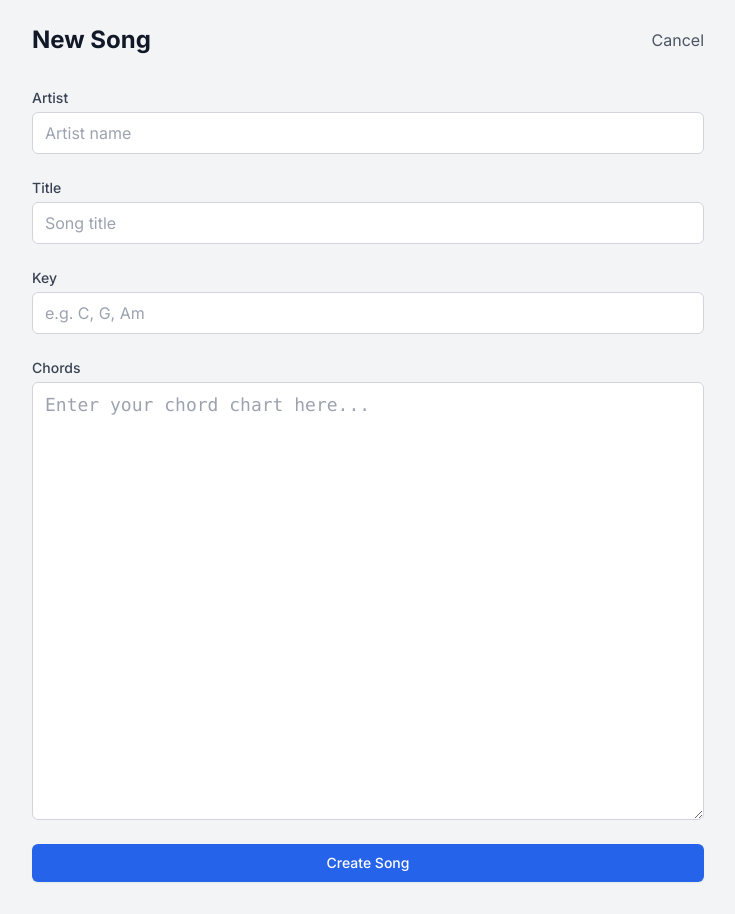
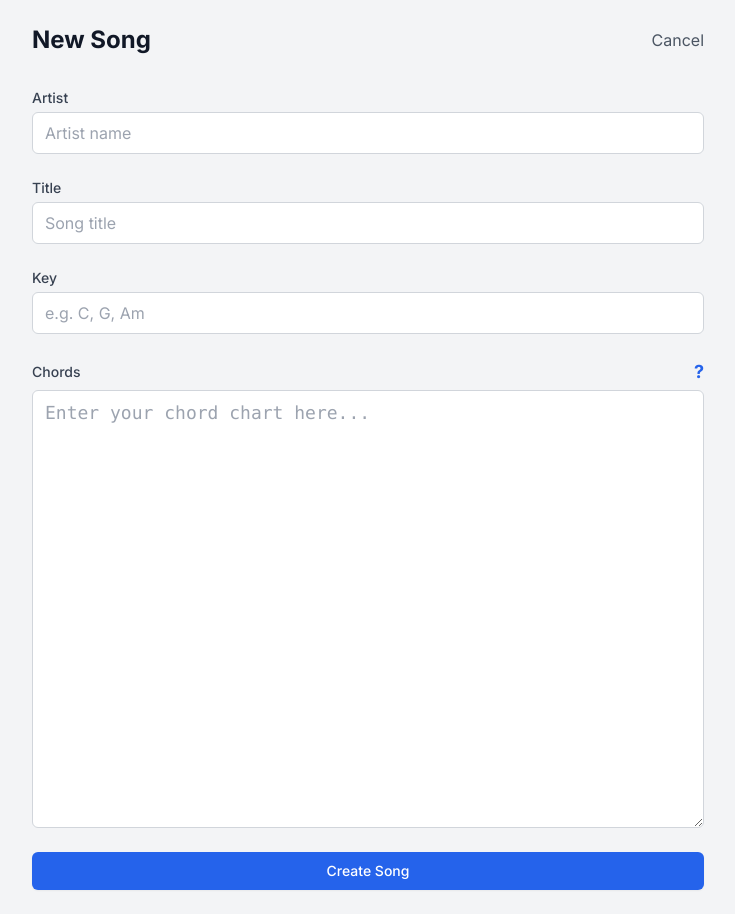
Before and after one commit to BaltoAaron/chord-book, a Next.js app: page /song/new in a window 1280 px wide. Shown: the whole page, without its empty margins (272-1007 px from the left). Built offline with nearby package versions, Linux system fonts and the light colour scheme; no server answers.

Commit message:
Added help popup on songform

```diff
--- a/components/SongForm.tsx
+++ b/components/SongForm.tsx
@@ -16,6 +16,7 @@ export default function SongForm({ song }: SongFormProps) {
   const [chords, setChords] = useState(song?.chords || '')
   const [loading, setLoading] = useState(false)
   const [error, setError] = useState<string | null>(null)
+  const [showHelp, setShowHelp] = useState(false)
   const router = useRouter()
   const supabase = createClient()
   const isEditing = !!song
@@ -69,6 +70,7 @@ export default function SongForm({ song }: SongFormProps) {
   }
 
   return (
+    <>
     <form onSubmit={handleSubmit} className="space-y-6">
       {error && (
         <div className="p-3 rounded bg-red-100 text-red-700">{error}</div>
@@ -119,9 +121,18 @@ export default function SongForm({ song }: SongFormProps) {
       </div>
 
       <div>
-        <label htmlFor="chords" className="block text-sm font-medium text-gray-700">
-          Chords
-        </label>
+        <div className="flex items-center justify-between">
+          <label htmlFor="chords" className="block text-sm font-medium text-gray-700">
+            Chords
+          </label>
+          <button
+            type="button"
+            onClick={() => setShowHelp(true)}
+            className="text-blue-600 hover:text-blue-800 font-bold text-lg"
+          >
+            ?
+          </button>
+        </div>
         <textarea
           id="chords"
           required
@@ -154,5 +165,23 @@ export default function SongForm({ song }: SongFormProps) {
         )}
       </div>
     </form>
+
+    {showHelp && (
+      <div
+        className="fixed inset-0 bg-black bg-opacity-50 flex items-center justify-center z-50"
+        onClick={() => setShowHelp(false)}
+      >
+        <div className="bg-white p-4 rounded-lg max-w-2xl max-h-[90vh] overflow-auto">
+          <img src="/images/Example Popup.png" alt="Chords Help" />
+          <button
+            onClick={() => setShowHelp(false)}
+            className="mt-4 w-full py-2 bg-gray-200 rounded hover:bg-gray-300"
+          >
+            Close
+          </button>
+        </div>
+      </div>
+    )}
+    </>
   )
 }
```
Also changed, not shown: public/images/Example Popup.png (added), 1 other file (tests, documents, lock files or other folders).
